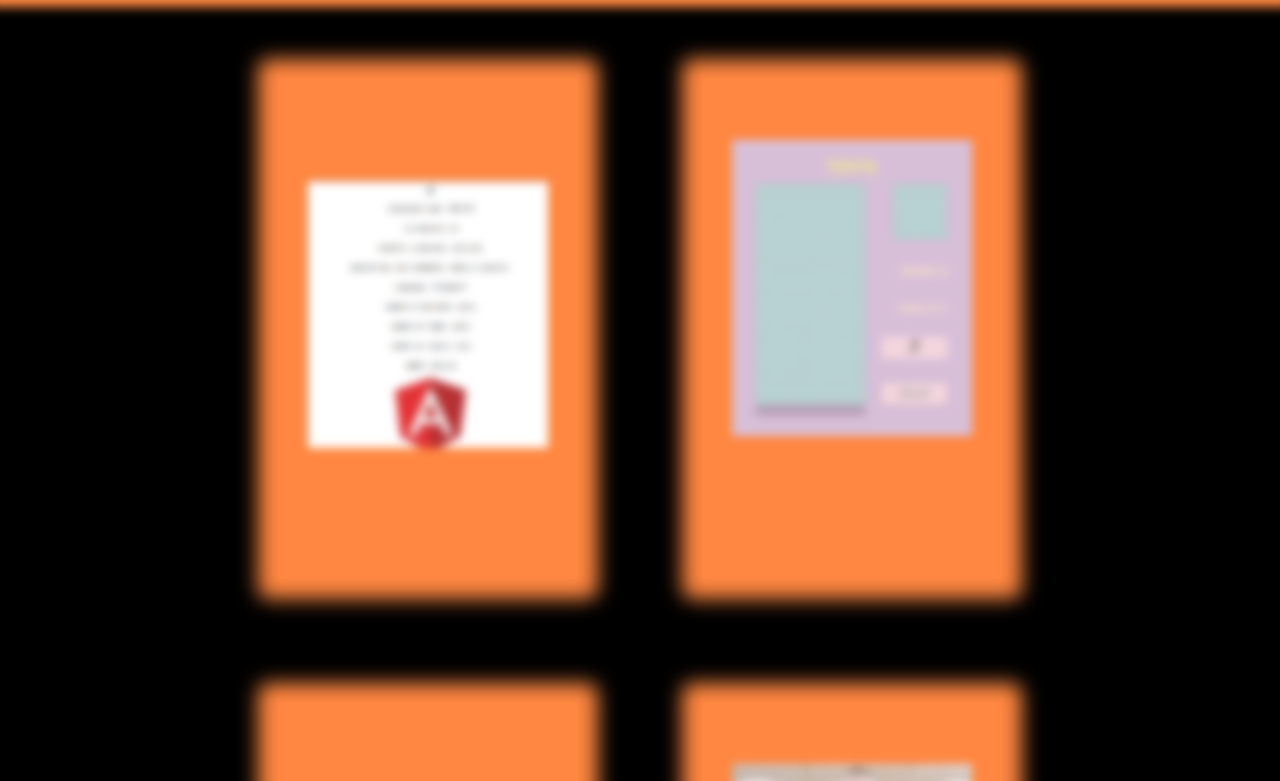
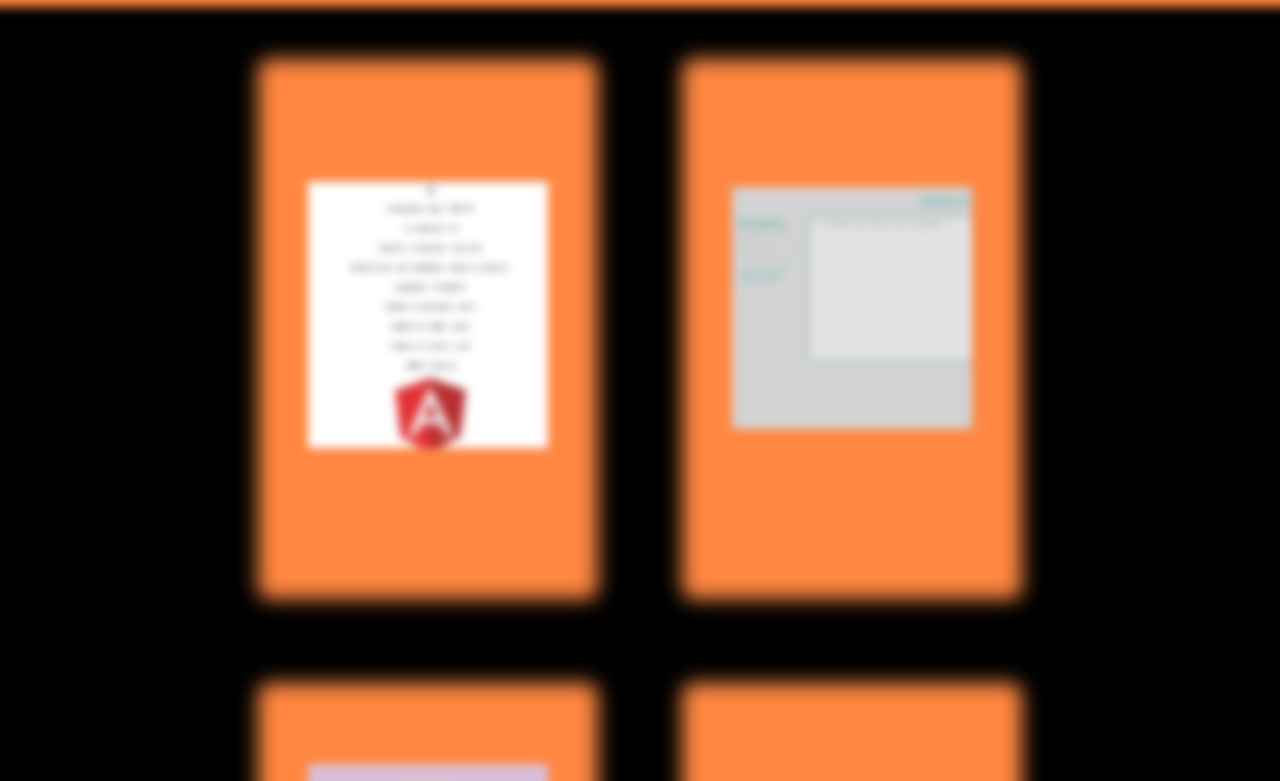
Before and after one commit to perioad/perioad, a website: page index.html in a window 1280 px wide. Shown: the part 803-1584 px from the top of the page. Drawn offline with Linux system fonts and the light colour scheme.

Commit message:
Added text editor with autosave project

```diff
--- a/index.html
+++ b/index.html
@@ -45,6 +45,26 @@
               <li class="technologies__item">Angular</li>
               <li class="technologies__item">NgRx</li>
               <li class="technologies__item">JavaScript</li>
+              <li class="technologies__item">Git</li>
+            </ul>
+          </div>
+        </a>
+
+        <a class="project-card" target="_blank" href="https://perioad.github.io/text-editor/">
+          <h2 class="project-card__title">
+            Text editor with autosave
+          </h2>
+          <div class="project-card__image-container">
+            <img src="img/text-editor.png" alt="Text editor with autosave project" class="project-card__image">
+          </div>
+          <div class="technologies">
+            <h3 class="technologies__header">
+              Technologies used
+            </h3>
+            <ul class="technologies__list">
+              <li class="technologies__item">jQuery</li>
+              <li class="technologies__item">JavaScript</li>
+              <li class="technologies__item">LocalStorage</li>
               <li class="technologies__item">Git</li>
             </ul>
           </div>
```
Also changed, not shown: img/text-editor.png (added).
